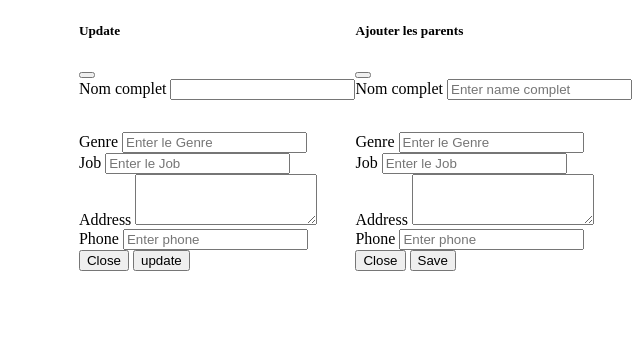
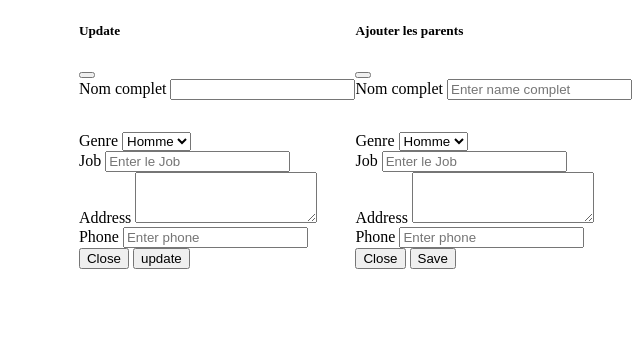
Before and after one commit to khadija-chennaoui/Gestion-ecole, a PHP site: the page made by views/parent.php in a window 1280 px wide. Shown: the part 458-800 px from the top of the page, without its empty margins (640-1280 px from the left). Run offline with PHP 8.4, Linux system fonts and the light colour scheme; the template is opened without the code that fills it, so the values that code supplies are empty.

Commit message:
update parent

```diff
--- a/views/parent.php
+++ b/views/parent.php
@@ -99,10 +99,12 @@
 
                                    <div class="mb-3  fw-bold"  >
                                        <label for="exampleFormControlInput1" class="form-label">Genre</label>
-                                       <input type="text" class="form-control"  name="genre" placeholder="Enter le Genre">
-                                       <p id="img2" style="margin-bottom: -1rem;"></p>
-                                       <span id="genreid" style="color:red; font-weight: bold;"></span>
+                                       <select class="form-control" name="genre" >
+                                        <option value="Femme">Femme </option>
+                                        <option value="Homme" selected>Homme </option>
+                                    </select>
                                    </div>
+
 
                                    <div class="mb-3  fw-bold"  >
                                        <label for="exampleFormControlInput1" class="form-label">Job</label>
@@ -164,9 +166,10 @@
 
                                    <div class="mb-3  fw-bold"  >
                                        <label for="exampleFormControlInput1" class="form-label">Genre</label>
-                                       <input type="text" class="form-control" id="genre" name="genre" placeholder="Enter le Genre">
-                                       <p id="img2" style="margin-bottom: -1rem;"></p>
-                                       <span id="genreid" style="color:red; font-weight: bold;"></span>
+                                       <select class="form-control" id="genre"  name="genre" >
+                                        <option value="Femme">Femme </option>
+                                        <option value="Homme" selected>Homme </option>
+                                    </select>
                                    </div>
 
                                    <div class="mb-3  fw-bold"  >
```
